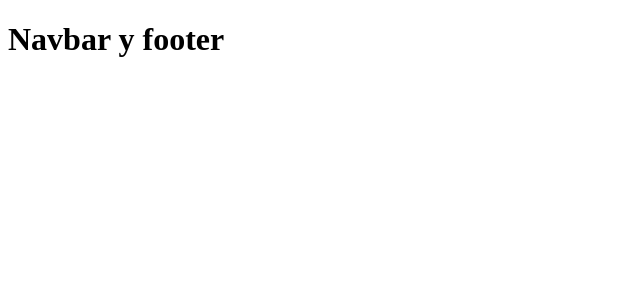
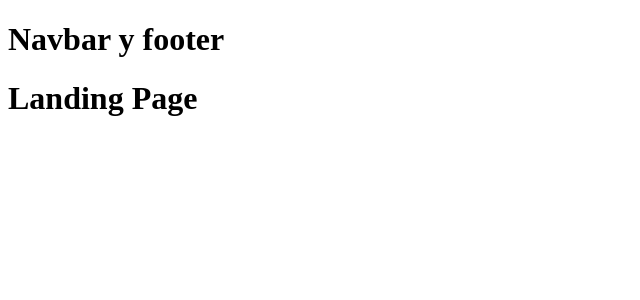
Before and after one commit to analaura-a/collabs, a React (Vite) app in the folder front/: page / in a window 1280 px wide. Shown: the top 300 px of the page, without its empty margins (0-640 px from the left). Built offline with nearby package versions, Linux system fonts and the light colour scheme.

Commit message:
Outlet [Front]

```diff
--- a/front/src/layouts/MainLayout.jsx
+++ b/front/src/layouts/MainLayout.jsx
@@ -1,7 +1,12 @@
+import { Outlet } from 'react-router-dom';
+
 const MainLayout = () => {
 
     return (
-        <h1>Navbar y footer</h1>
+        <div>
+            <h1>Navbar y footer</h1>
+            <Outlet />
+        </div>
     )
 }
 
```
